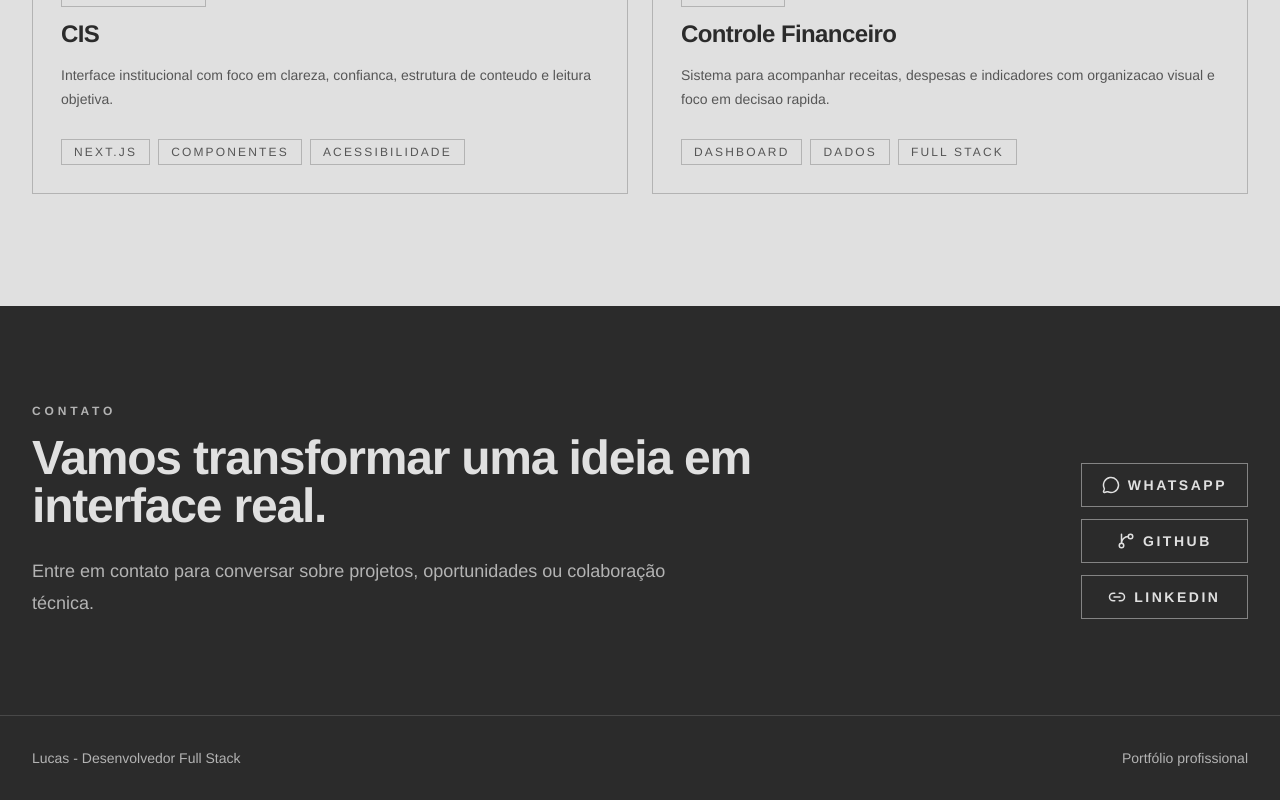
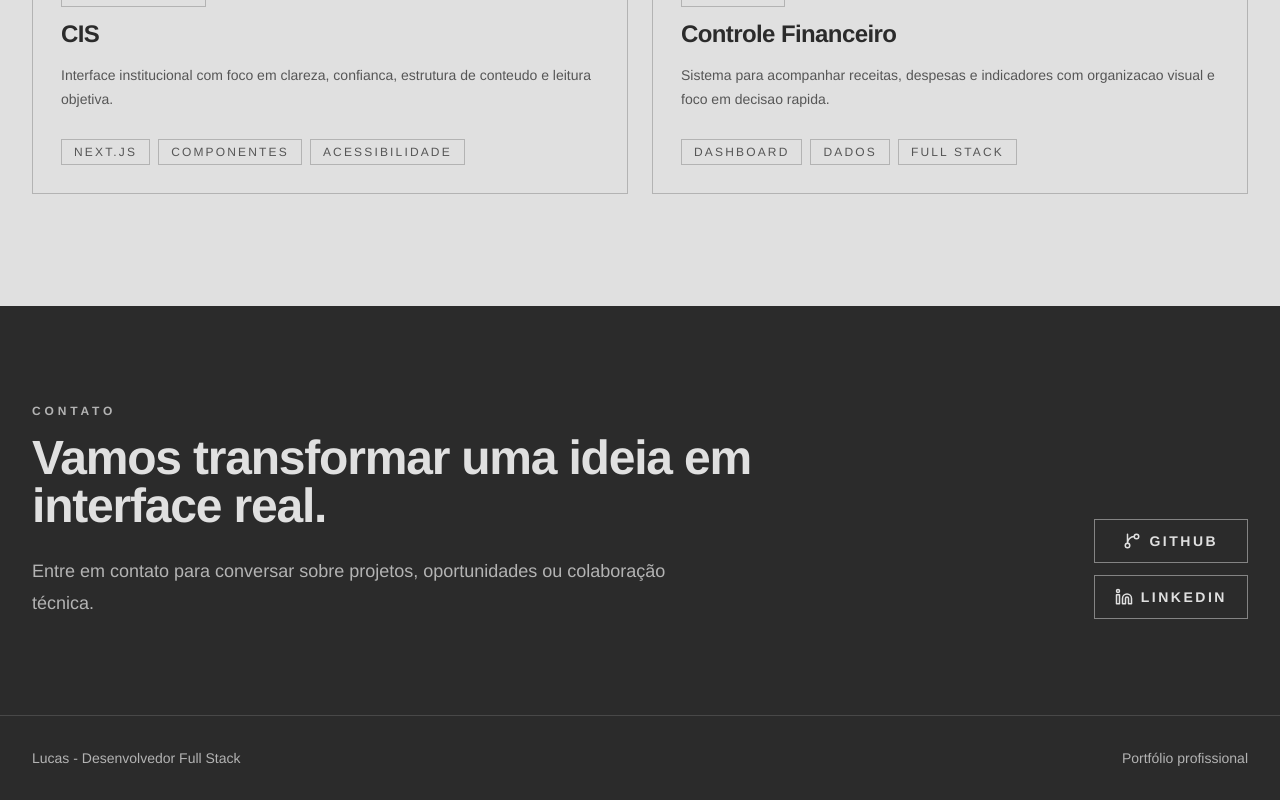
Before and after one commit to LaPachec/portfolio-lucas, a Next.js app: page / in a window 1280 px wide. Shown: the part 3406-4206 px from the top of the page. Built offline with nearby package versions, Linux system fonts and the light colour scheme.

Commit message:
fix: update portfolio contact links

```diff
--- a/src/components/contact-section.tsx
+++ b/src/components/contact-section.tsx
@@ -1,14 +1,9 @@
-import { GitBranch, Link2, MessageCircle } from "lucide-react";
+import { GitBranch, Linkedin } from "lucide-react";
 
 import { Button } from "@/components/ui/button";
 import { SectionHeading } from "@/components/section-heading";
 
 const contacts = [
-  {
-    label: "WhatsApp",
-    href: "https://wa.me/",
-    icon: MessageCircle,
-  },
   {
     label: "GitHub",
     href: "https://github.com/LaPachec",
@@ -16,8 +11,8 @@ const contacts = [
   },
   {
     label: "LinkedIn",
-    href: "https://www.linkedin.com/",
-    icon: Link2,
+    href: "https://www.linkedin.com/in/lucas-araujo-3007b9354/",
+    icon: Linkedin,
   },
 ];
 
```
